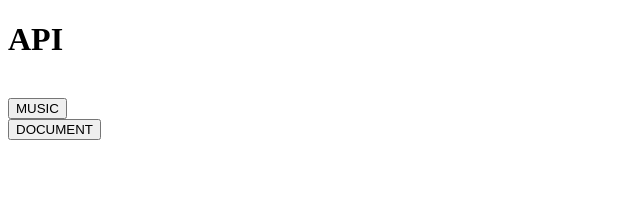
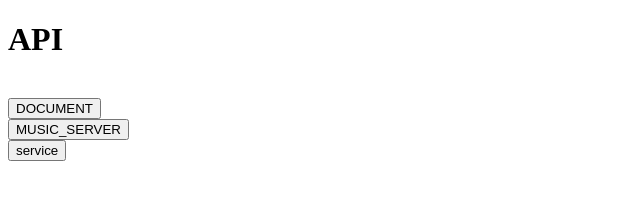
Before and after one commit to kimrasng/api_server, a website: page page/main.html in a window 1280 px wide. Shown: the whole page, without its empty margins (0-640 px from the left). Drawn offline with Linux system fonts and the light colour scheme.

Commit message:
kimrasng_music_api

```diff
--- a/package.json
+++ b/package.json
@@ -13,6 +13,7 @@
     "cors": "^2.8.5",
     "dotenv": "^16.4.4",
     "express": "^4.18.2",
-    "mysql2": "^3.9.1"
+    "lru-cache": "^10.2.0",
+    "mysql2": "^2.2.5"
   }
 }
--- a/page/document/css/style.css
+++ b/page/document/css/style.css
@@ -7,5 +7,5 @@
 
 a {
     color: whitesmoke;
-    font-size: 500%;
+    font-size: 200%;
 }
--- a/page/main.html
+++ b/page/main.html
@@ -8,9 +8,10 @@
 <body>
     <h1>API</h1>
     <br>
-    <a href="/api/music-server/"><button>MUSIC</button></a>
-
+    <a href="/document/"><button>DOCUMENT</button></a>
     <br>
-    <a href="/document/"><button>DOCUMENT</button></a>
+    <a href="/api/music-server/"><button>MUSIC_SERVER</button></a>
+    <br>
+    <a href="/service/"><button>service</button></a>
 </body>
 </html>
```
Also changed, not shown: page/document/index.html (line endings or trailing spaces), 2 other files.
